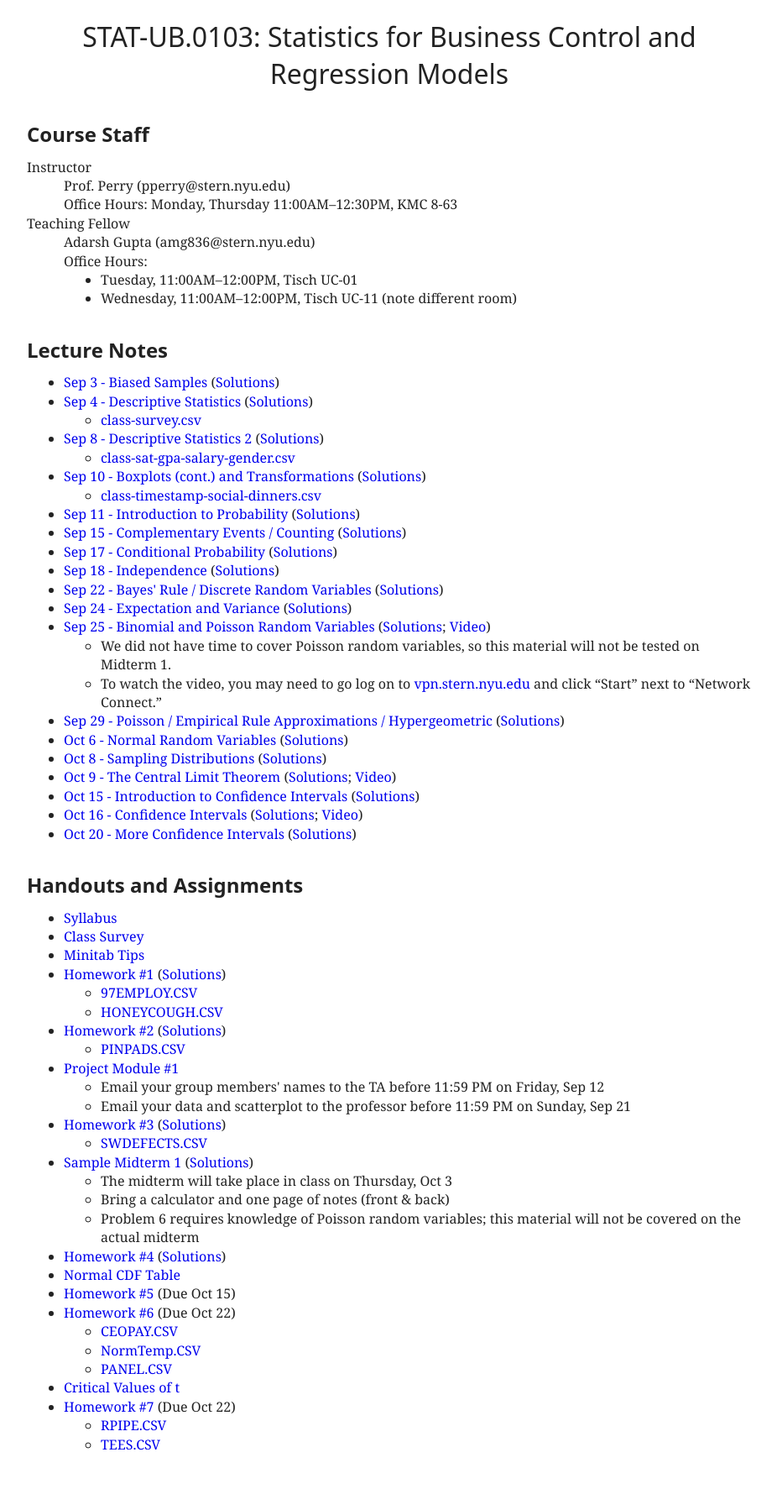
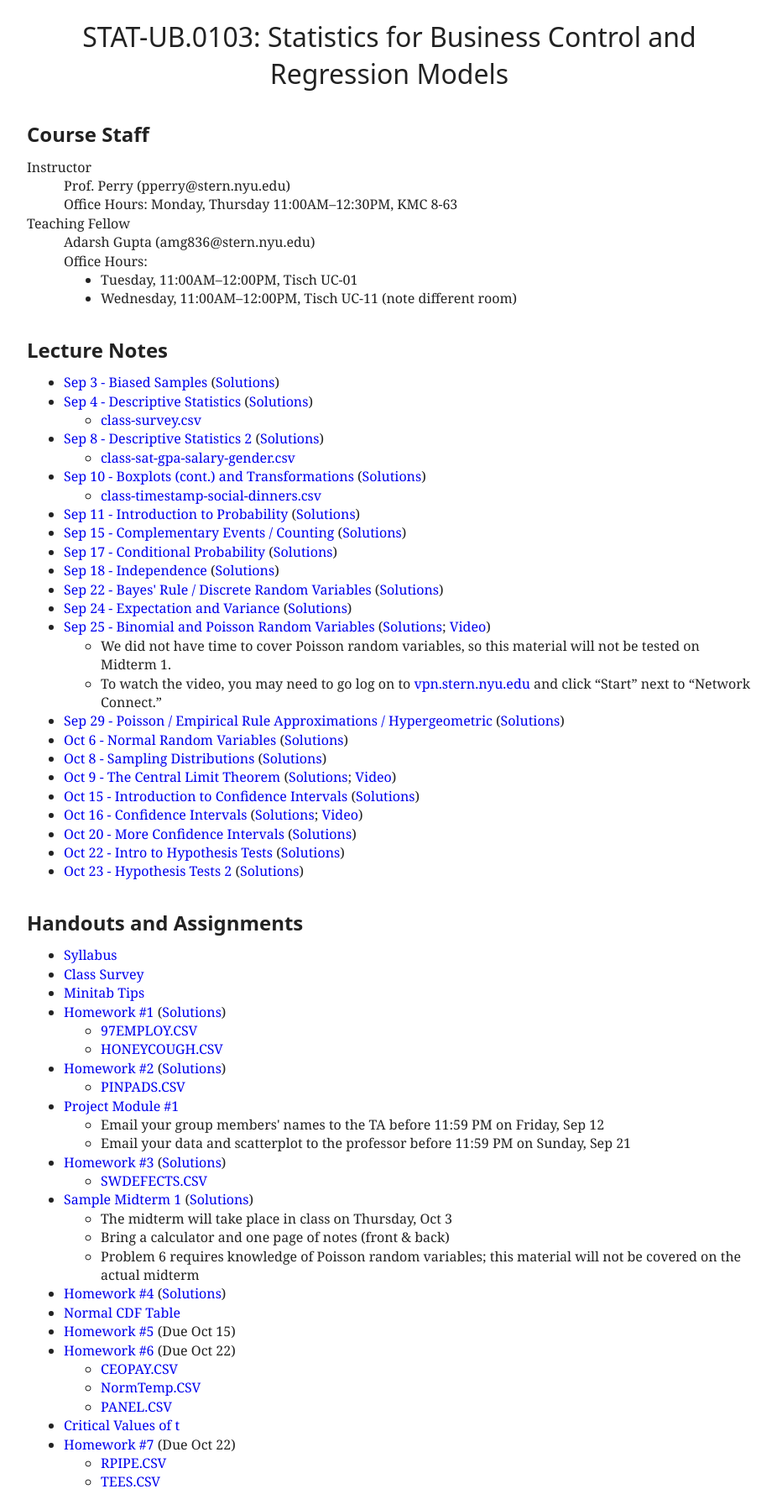
Before and after one commit to patperry/patperry.github.com, a Jekyll site: the page built from course/ub0103/index.html, in a window 1280 px wide. Shown: the whole page at 84% size, without its empty margins (176-1102 px from the left). Built offline with Jekyll 4.4.1, drawn with Linux system fonts in a browser that asks for light colours; before the commit the page ends 1753 px from its top, so only the background shows below that.

```diff
--- a/course/ub0103/index.html
+++ b/course/ub0103/index.html
@@ -80,6 +80,10 @@
      <a href="http://nyustern.mediasite.com/Mediasite/Play/ec72e29325504e9ba3f114ab1b50d8f71d">Video</a>)
   <li><a href="lecture/confint2.pdf">Oct 20 - More Confidence Intervals</a>
     (<a href="lecture/confint2-sol.pdf">Solutions</a>)
+  <li><a href="lecture/htest.pdf">Oct 22 - Intro to Hypothesis Tests</a>
+    (<a href="lecture/htest-sol.pdf">Solutions</a>)
+  <li><a href="lecture/htest2.pdf">Oct 23 - Hypothesis Tests 2</a>
+    (<a href="lecture/htest2-sol.pdf">Solutions</a>)
 </ul>
 
 <h2>Handouts and Assignments</h2>
```
Also changed, not shown: 4 other files.
